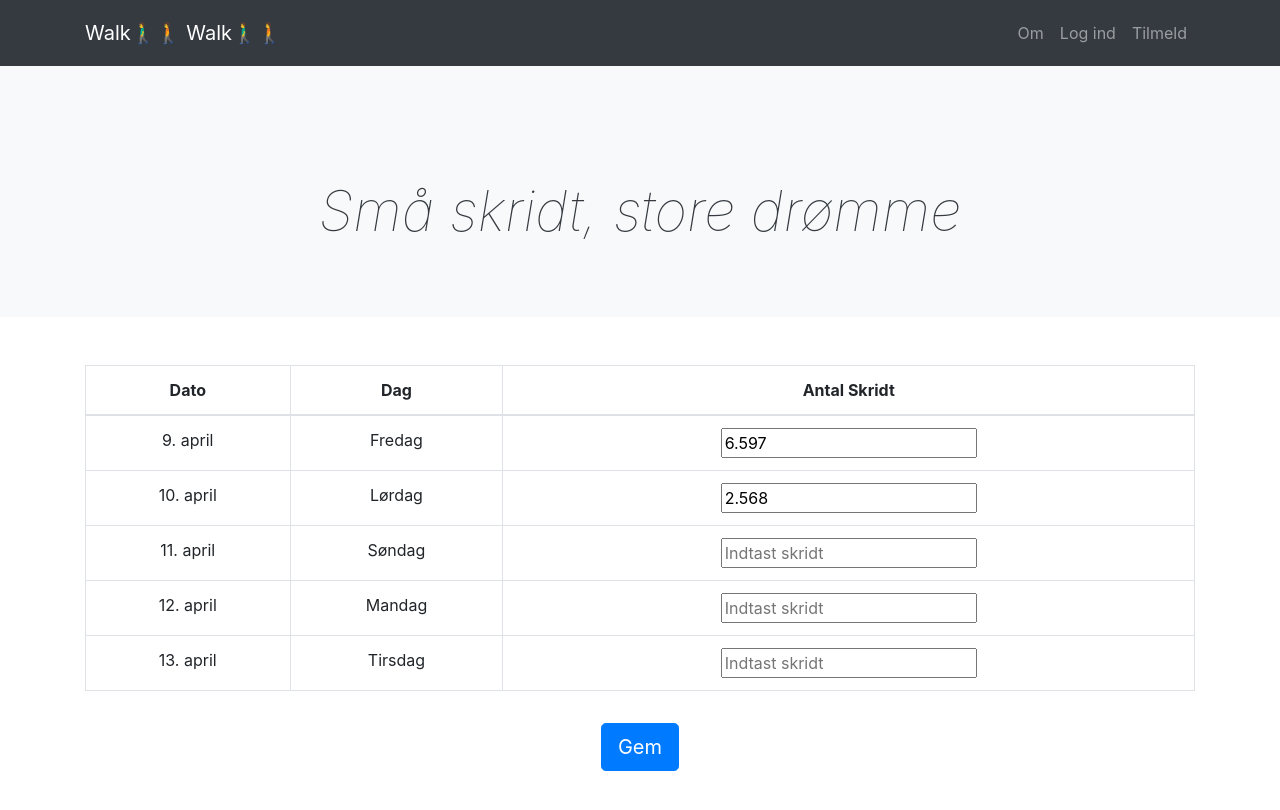
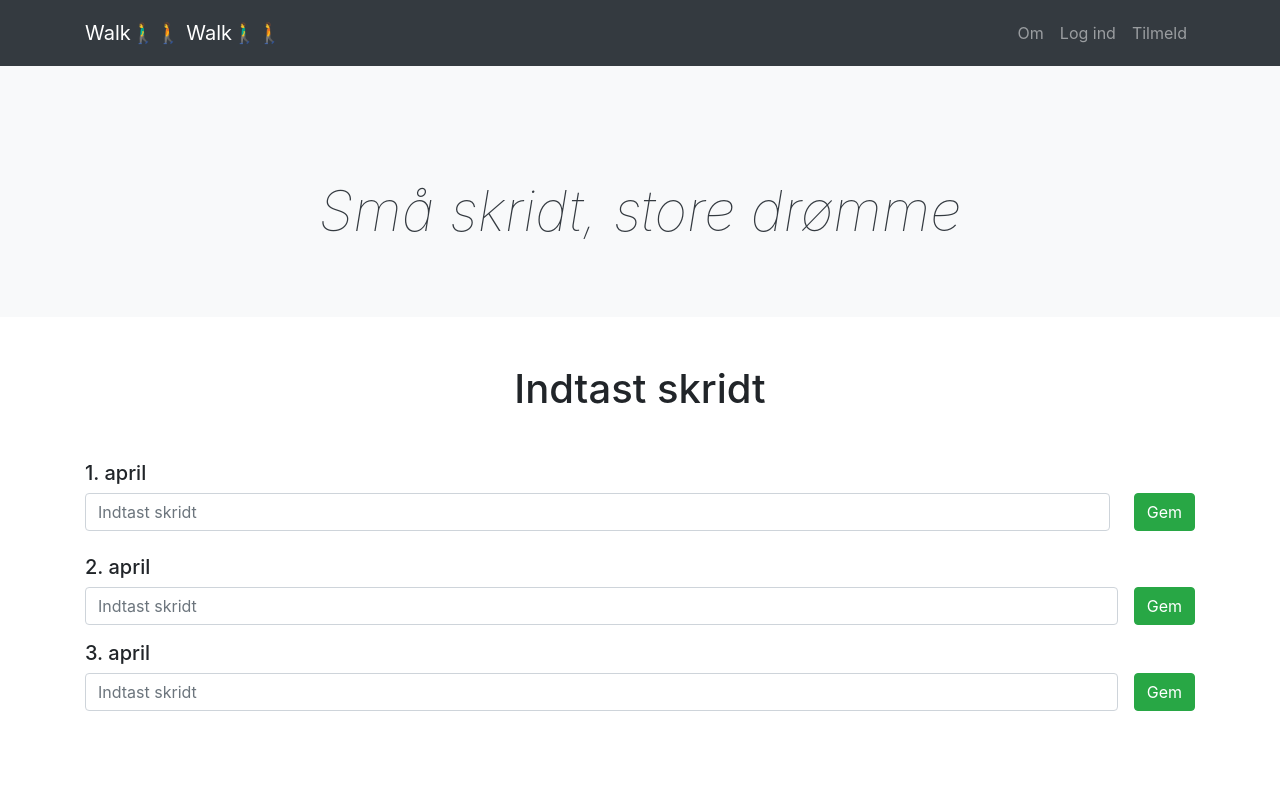
Before and after one commit to tfsn86/nu-gaar-vi, a React (Create React App) app: page / in a window 1280 px wide. Shown: the top 810 px of the page. Built offline with nearby package versions, Linux system fonts and the light colour scheme.

Commit message:
Redone step counter component

```diff
--- a/src/components/TempStepCounter.js
+++ b/src/components/TempStepCounter.js
@@ -1,6 +1,15 @@
-import React, { Fragment } from 'react';
+import React, { Fragment, useState } from 'react';
 
 const TempStepCounter = () => {
+	const [steps1, setSteps1] = useState('');
+	const [steps2, setSteps2] = useState('');
+	const [steps3, setSteps3] = useState('');
+
+	const onSubmitForm = (e) => {
+		e.preventDefault();
+		console.log('Submitting....');
+	};
+
 	return (
 		<Fragment>
 			{/* Jumbotron */}
@@ -11,91 +20,43 @@
 					</h1>
 				</div>
 			</div>
-			<div className="container text-center mt-5">
-				{/* Table */}
-				<form method="get" id="table-form"></form>
-				<table className="table table-bordered">
-					<thead>
-						<tr>
-							<th>Dato</th>
-							<th>Dag</th>
-							<th>Antal Skridt</th>
-						</tr>
-					</thead>
-					<tbody>
-						<tr>
-							<td>9. april</td>
-							<td>Fredag</td>
-							<td>
+
+			<div className="container mt-5">
+				<h1 className="text-center my-5">Indtast skridt</h1>
+				{/* Step count component */}
+				<h5>1. april</h5>
+				<form className="d-flex mb-4" onSubmit={onSubmitForm}>
 					<input
 						type="text"
 						placeholder="Indtast skridt"
-									name="company"
-									form="table-form"
-									value="6.597"
-									readOnly={true}
+						className="form-control"
+						value={steps1}
+						onChange={(e) => setSteps1(e.target.value)}
 					/>
-							</td>
-						</tr>
-						<tr>
-							<td>10. april</td>
-							<td>Lørdag</td>
-							<td>
+					<button className="btn btn-success ml-4">Gem</button>
+				</form>
+				<h5>2. april</h5>
+				<form className="d-flex mb-3" onSubmit={onSubmitForm}>
 					<input
 						type="text"
 						placeholder="Indtast skridt"
-									name="company"
-									form="table-form"
-									value="2.568"
-									readOnly={true}
+						className="form-control"
+						value={steps2}
+						onChange={(e) => setSteps2(e.target.value)}
 					/>
-							</td>
-						</tr>
-						<tr>
-							<td>11. april</td>
-							<td>Søndag</td>
-							<td>
+					<button className="btn btn-success ml-3">Gem</button>
+				</form>
+				<h5>3. april</h5>
+				<form className="d-flex mb-4" onSubmit={onSubmitForm}>
 					<input
 						type="text"
 						placeholder="Indtast skridt"
-									name="company"
-									form="table-form"
+						className="form-control"
+						value={steps3}
+						onChange={(e) => setSteps3(e.target.value)}
 					/>
-							</td>
-						</tr>
-						<tr>
-							<td>12. april</td>
-							<td>Mandag</td>
-							<td>
-								<input
-									type="text"
-									placeholder="Indtast skridt"
-									name="company"
-									form="table-form"
-								/>
-							</td>
-						</tr>
-						<tr>
-							<td>13. april</td>
-							<td>Tirsdag</td>
-							<td>
-								<input
-									type="text"
-									placeholder="Indtast skridt"
-									name="company"
-									form="table-form"
-								/>
-							</td>
-						</tr>
-					</tbody>
-				</table>
-				<button
-					type="button"
-					form="table-form"
-					className="btn btn-primary btn-lg mt-3 mb-5"
-				>
-					Gem
-				</button>
+					<button className="btn btn-success ml-3">Gem</button>
+				</form>
 			</div>
 		</Fragment>
 	);
```
Lines whose indentation alone changed are shown as unchanged.
